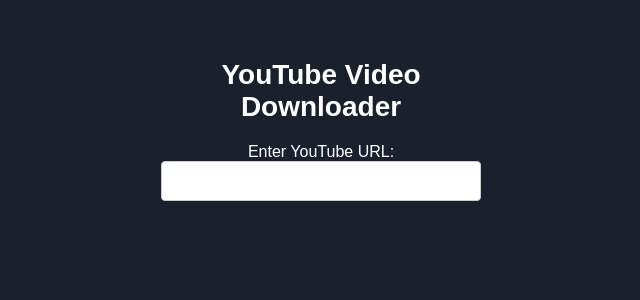
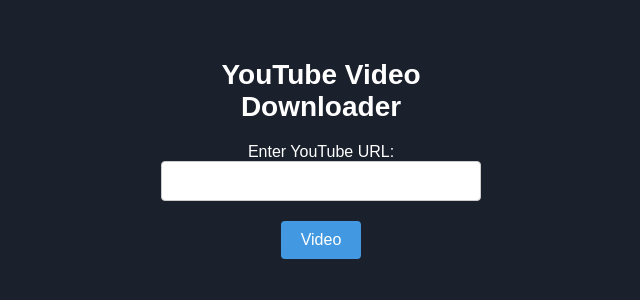
Before and after one commit to francisco-arturo/ytdownloader, a Flask app: page / in a window 1280 px wide. Shown: the top 300 px of the page, without its empty margins (319-959 px from the left). Run offline with Flask 3, Linux system fonts and the light colour scheme.

Commit message:
fixing button

```diff
--- a/templates/index.html
+++ b/templates/index.html
@@ -90,8 +90,8 @@
             <label for="url">Enter YouTube URL:</label>
             <input type="text" id="url" name="url" required>
             <br>
-            <!-- <input type="submit" name="download_type" value="Video">
-            <input type="submit" name="download_type" value="Audio">
+            <input type="submit" name="download_type" value="Video">
+            <!-- <input type="submit" name="download_type" value="Audio">
             <input type="submit" name="download_type" value="Playlist"> -->
         </form>
     </div>
```
